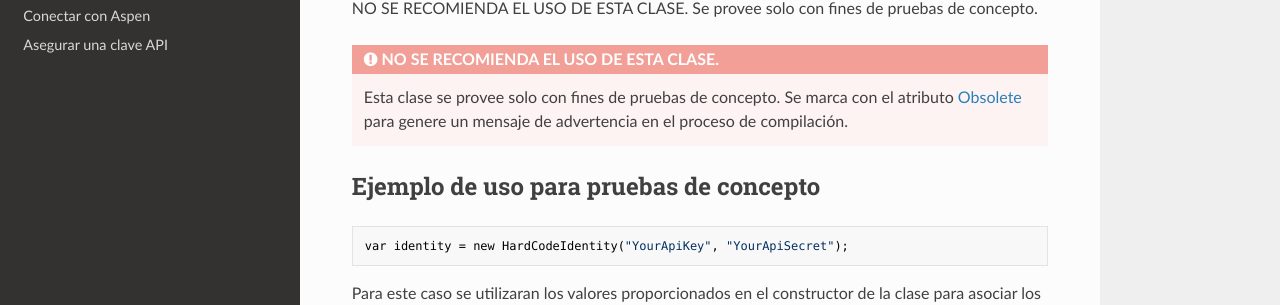
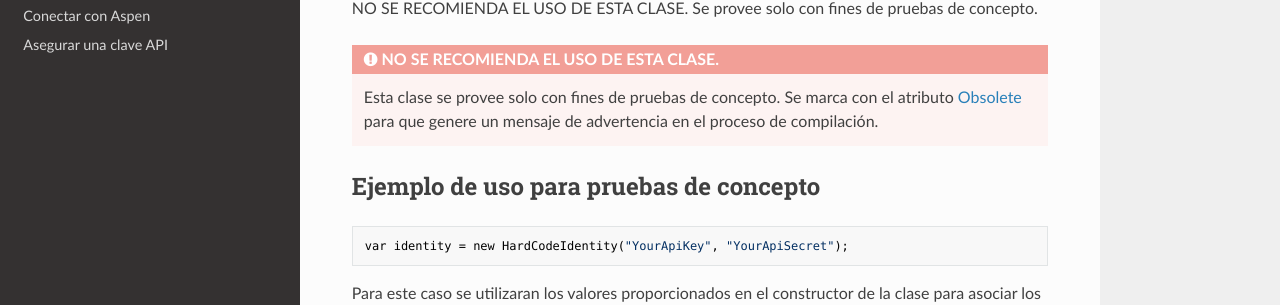
Before and after one commit to RD-Processa/Everco.Services.Aspen.Client.Docs, an MkDocs documentation site: the page built from docs/HardCodeIdentity.md, in a window 1280 px wide. Shown: the part 163-468 px from the top of the page. Built offline with MkDocs 1.6.1, drawn with Linux system fonts in a browser that asks for light colours; nearby versions of some CDN libraries; old or Windows-style settings are respelled for this version of MkDocs.

Commit message:
Docs SecureIdentity

```diff
--- a/docs/HardCodeIdentity.md
+++ b/docs/HardCodeIdentity.md
@@ -5,7 +5,7 @@ NO SE RECOMIENDA EL USO DE ESTA CLASE. Se provee solo con fines de pruebas de co
 
 <div class="admonition error">
    <p class="first admonition-title">NO SE RECOMIENDA EL USO DE ESTA CLASE.</p>
-   <p class="last">Esta clase se provee solo con fines de pruebas de concepto. Se marca con el atributo <a href="https://docs.microsoft.com/en-us/dotnet/api/system.obsoleteattribute" target="_blank">Obsolete</a> para genere un mensaje de advertencia en el proceso de compilación.<p>
+   <p class="last">Esta clase se provee solo con fines de pruebas de concepto. Se marca con el atributo <a href="https://docs.microsoft.com/en-us/dotnet/api/system.obsoleteattribute" target="_blank">Obsolete</a> para que genere un mensaje de advertencia en el proceso de compilación.<p>
 </div>
 
 ## Ejemplo de uso para pruebas de concepto
```
Also changed, not shown: docs/SecureIdentity.md (+30 -0 lines).
